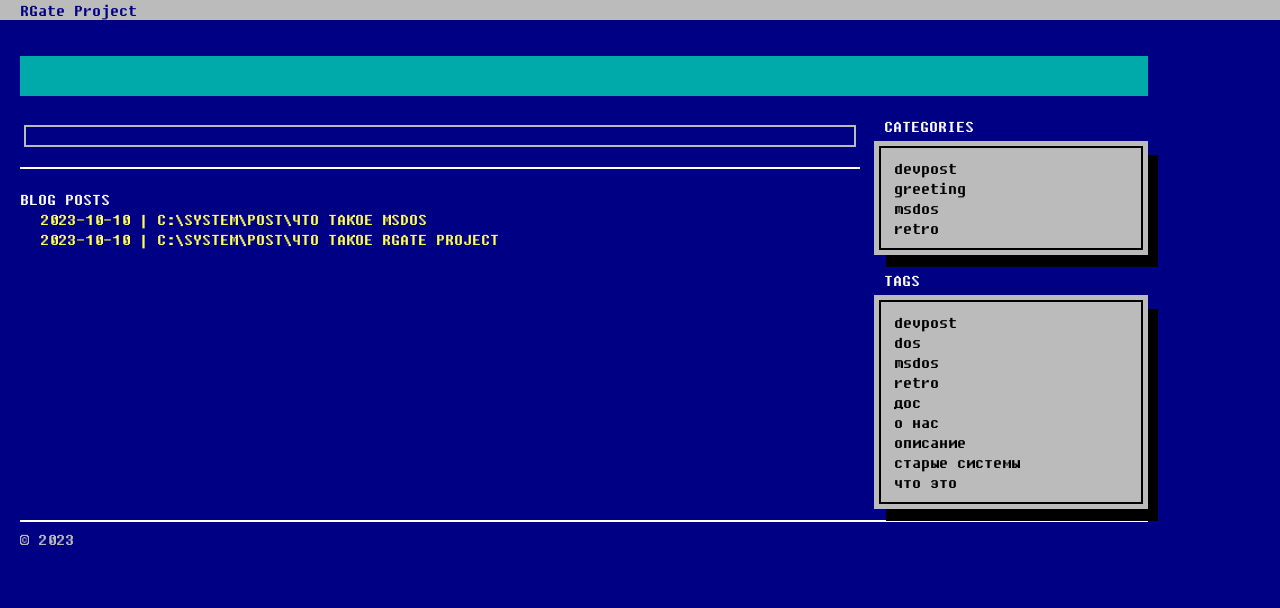
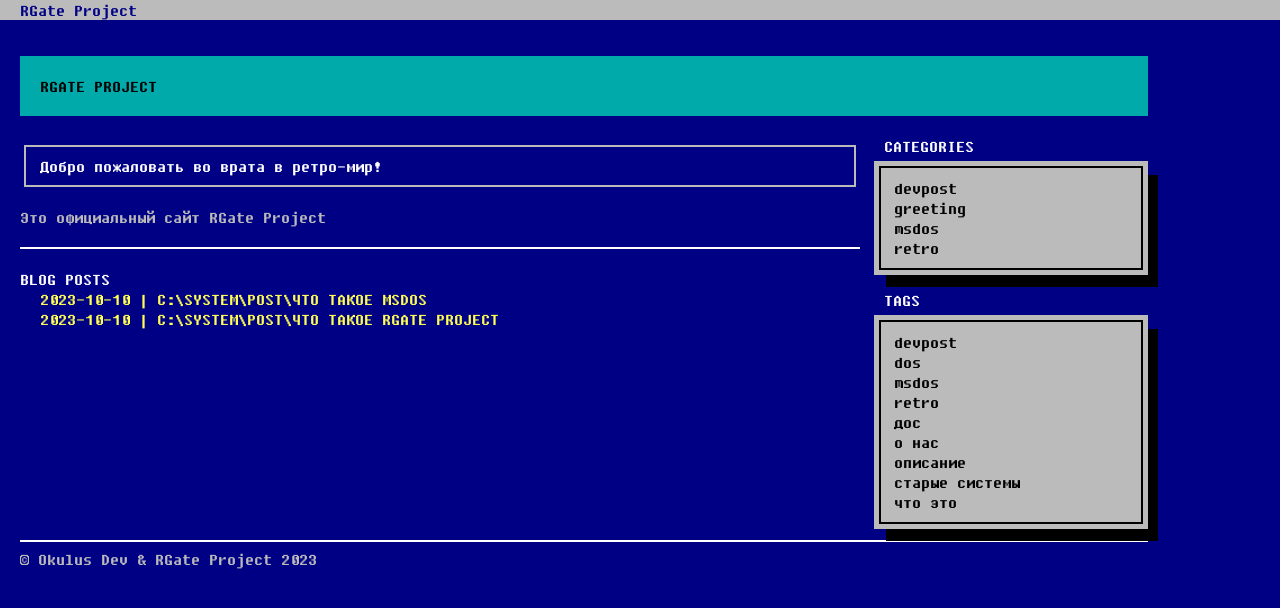
Before and after one commit to RGateProject/RGateProject.github.io, a plain HTML site: page index.html in a window 1280 px wide. Drawn offline with Linux system fonts and the light colour scheme.

Commit message:
rebuilding site Tue Oct 10 09:51:30 PM +07 2023

```diff
--- a/index.html
+++ b/index.html
@@ -30,15 +30,15 @@
 
 <div class="row-fluid navmargin">
     <div class="page-header">
-        <h1></h1>
+        <h1>RGate Project</h1>
     </div>
 </div>
 
 <div class="row-fluid">
     <div class="span9 bs-docs-sidebar">
-        <p class="lead"></p>
+        <p class="lead">Добро пожаловать во врата в ретро-мир!</p>
         <p></p>
-        <p></p>
+        <p>Это официальный сайт RGate Project</p>
         <p></p>
         <hr class="soften">
         <p></p>
@@ -127,7 +127,7 @@
     <p>
 &copy;
 
-
+    Okulus Dev &amp; RGate Project
 
 <span id="thisyear">2023</span>
 
```
Also changed, not shown: categories/devpost/index.html (+1 -1 lines), categories/greeting/index.html (+1 -1 lines), categories/index.html (+1 -1 lines), categories/msdos/index.html (+1 -1 lines), categories/retro/index.html (+1 -1 lines), post/index.html (+1 -1 lines), post/whats_msdos/index.html (+1 -1 lines), post/whats_rgate/index.html (+1 -1 lines), tags/devpost/index.html (+1 -1 lines), tags/dos/index.html (+1 -1 lines), tags/index.html (+1 -1 lines), tags/msdos/index.html (+1 -1 lines), tags/retro/index.html (+1 -1 lines), tags/дос/index.html (+1 -1 lines), 4 more files.
